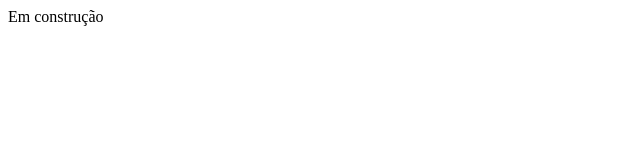
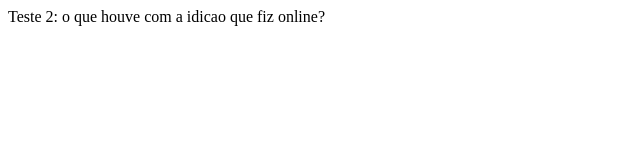
Before and after one commit to dayanecol/projeto, a plain HTML site: page index.html in a window 1280 px wide. Shown: the whole page, without its empty margins (0-640 px from the left). Drawn offline with Linux system fonts and the light colour scheme.

Commit message:
Terceira versao

```diff
--- a/index.html
+++ b/index.html
@@ -5,6 +5,6 @@
 		<title>Projeto</title>
 	</head>
 	<body>
-		Em construção
+		Teste 2: o que houve com a idicao que fiz online?
 	</body>
 </html>
```
